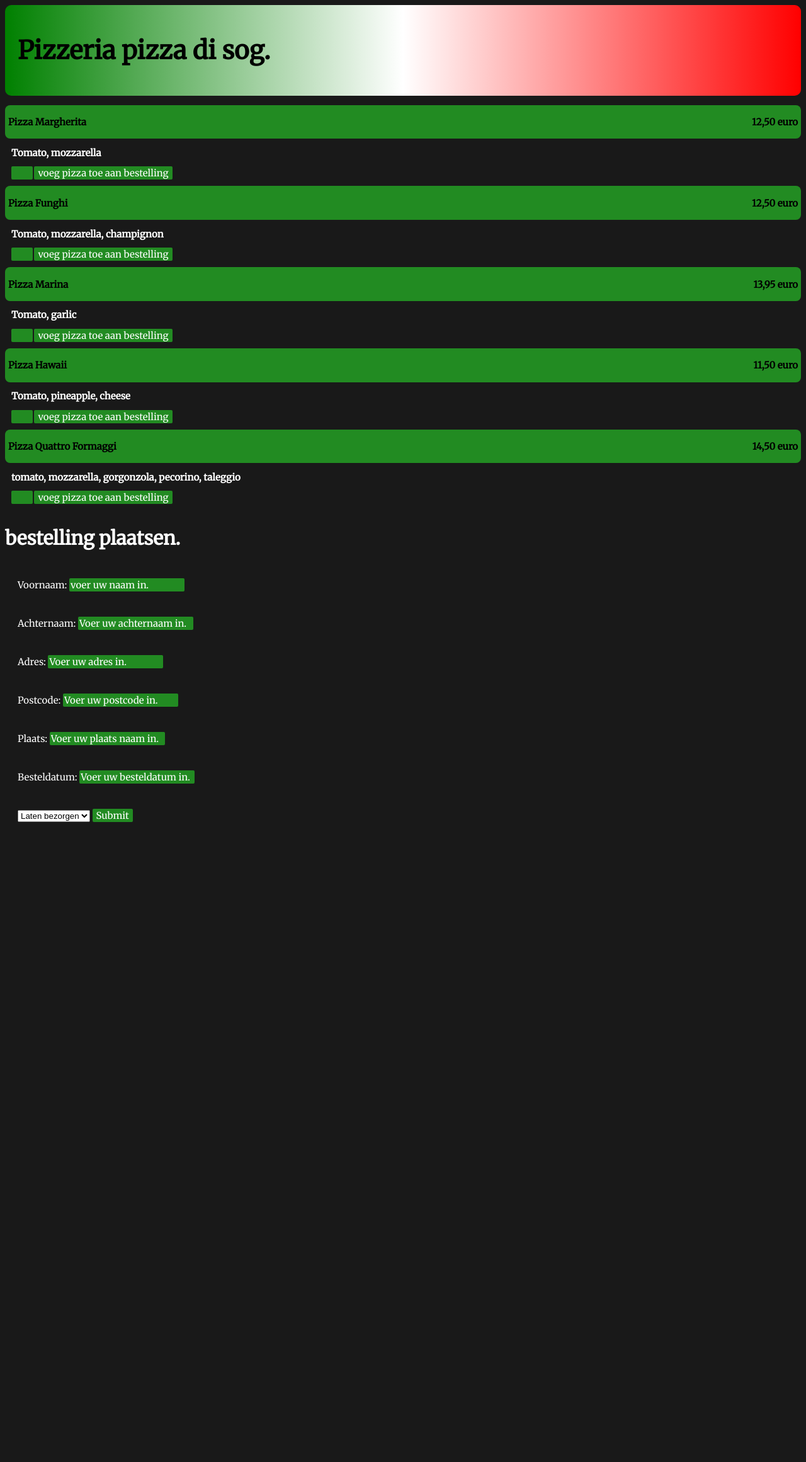
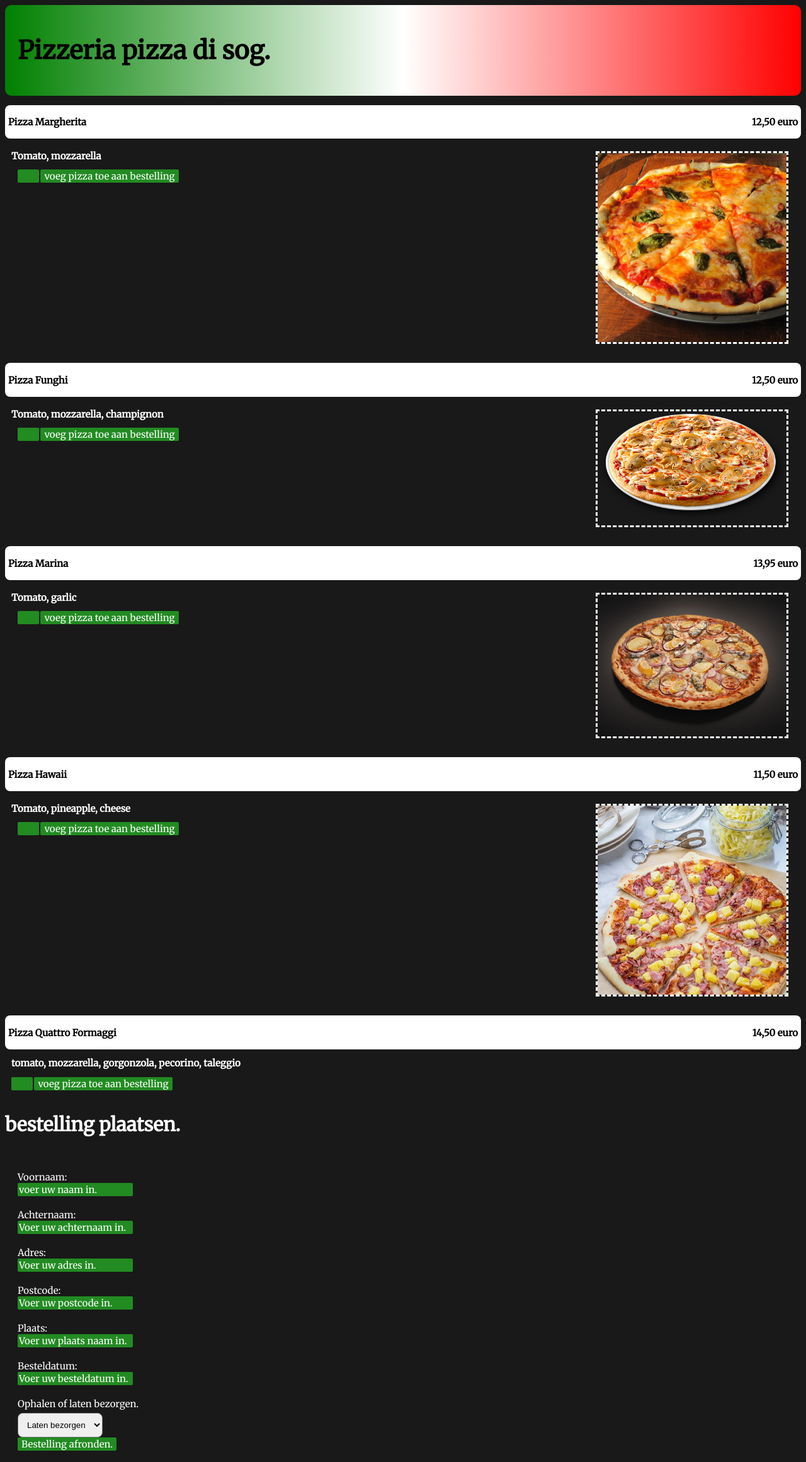
Before and after one commit to TamasssH/OpdrBestellijst, a PHP site: page / in a window 1280 px wide. Shown: the whole page at 63% size. Before the commit the page ends 1305 px from the top, so only its background shows below. Run offline with PHP 8.4, Linux system fonts and the light colour scheme.

Commit message:
images+layout

```diff
--- a/index.php
+++ b/index.php
@@ -15,15 +15,21 @@
     </div>
 
     <div class="fonts">
+
         <div class="bestelLijst">
             <div><h2>Pizza Margherita</h2></div>
             <div><h2>12,50 euro</h2></div>
         </div>
-        <div class="pizzaInfo"><h2>Tomato, mozzarella</h2></div>
 
-        <div class="buttons">
+        <div class="bestelLijst1">
+            <div class="pizzaInfo">
+                <h2>Tomato, mozzarella</h2>
+                <div>
                     <input type="number" class="bestelButton1">
                     <input type="submit" name="voegtoe" value="voeg pizza toe aan bestelling">
+                </div>
+            </div>
+            <img src="source/margherita.jpg" alt="pizza margherita.">
         </div>
 
 
@@ -31,33 +37,51 @@
             <div ><h2>Pizza Funghi</h2></div>
             <div ><h2>12,50 euro</h2></div>
         </div>
-        <div class="pizzaInfo"><h2>Tomato, mozzarella, champignon</h2></div>
 
-        <div class="buttons">
+        <div class="bestelLijst1">
+            <div class="pizzaInfo">
+                <h2>Tomato, mozzarella, champignon</h2>
+                <div>
                     <input type="number" class="bestelButton1">
                     <input type="submit" name="voegtoe" value="voeg pizza toe aan bestelling">
                 </div>
+            </div>
+            <img src="source/funghi.png" alt="pizza funghi">
+        </div>
+
+
 
         <div class="bestelLijst">
             <div><h2>Pizza Marina</h2></div>
             <div><h2>13,95 euro</h2></div>
         </div>
-        <div class="pizzaInfo"><h2>Tomato, garlic</h2></div>
 
-        <div class="buttons">
+        <div class="bestelLijst1">
+            <div class="pizzaInfo">
+                <h2>Tomato, garlic</h2>
+                <div>
                     <input type="number" class="bestelButton1">
                     <input type="submit" name="voegtoe" value="voeg pizza toe aan bestelling">
                 </div>
+            </div>
+            <img src="source/marina.jpg" alt="pizza marina">
+        </div>
+
 
         <div class="bestelLijst">
             <div><h2>Pizza Hawaii</h2></div>
             <div><h2>11,50 euro</h2></div>
         </div>
-        <div class="pizzaInfo"><h2>Tomato, pineapple, cheese</h2></div>
 
-        <div class="buttons">
+        <div class="bestelLijst1">
+            <div class="pizzaInfo">
+                <h2>Tomato, pineapple, cheese</h2>
+                <div>
                     <input type="number" class="bestelButton1">
                     <input type="submit" name="voegtoe" value="voeg pizza toe aan bestelling">
+                </div>
+            </div>
+            <img src="source/hawaii.jpg" alt="pizza hawaii">
     </div>
 
         <div class="bestelLijst">
@@ -66,54 +90,56 @@
         </div>
         <div class="pizzaInfo"><h2>tomato, mozzarella, gorgonzola, pecorino, taleggio</h2></div>
 
-        <div class="buttons">
+        <div>
             <input type="number" class="bestelButton1">
             <input type="submit" name="voegtoe" value="voeg pizza toe aan bestelling">
         </div>
     </div>
 
-    <div>
+    <div class="bestelForm">
         <h2 class="bestelInfo">bestelling plaatsen.</h2>
 
         <form action="" method="post" class="form1">
+
             <div class="form">
-                <label for="fname">Voornaam: </label>
-                <input type="text" id="fname" name="fname" placeholder="voer uw naam in."><br />
+                <div><label for="fname">Voornaam: </label></div>
+                <div><input type="text" id="fname" name="fname" placeholder="voer uw naam in." required><br /></div>
+            </div>
+
+
+
+            <div class="form">
+                <div><label for="lname">Achternaam: </label></div>
+                <div><input type="text" id="lname" name="lname" placeholder="Voer uw achternaam in." required><br /></div>
             </div>
 
             <div class="form">
-                <label for="lname">Achternaam: </label>
-                <input type="text" id="lname" name="lname" placeholder="Voer uw achternaam in."><br />
+                <div><label for="adres" >Adres: </label></div>
+                <div><input type="text" id="adres" name="adres" placeholder="Voer uw adres in." required><br /></div>
             </div>
 
             <div class="form">
-                <label for="adres" >Adres: </label>
-                <input type="text" id="adres" name="adres" placeholder="Voer uw adres in."><br />
+                <div><label for="postcode">Postcode: </label></div>
+                <div><input type="text" id="postcode" name="postcode" placeholder="Voer uw postcode in." required><br /></div>
             </div>
 
             <div class="form">
-                <label for="postcode">Postcode: </label>
-                <input type="text" id="postcode" name="postcode" placeholder="Voer uw postcode in."><br />
+                <div><label for="plaats">Plaats: </label></div>
+                <div><input type="text" id="plaats" name="plaats" placeholder="Voer uw plaats naam in." required><br /></div>
             </div>
 
             <div class="form">
-                <label for="plaats">Plaats: </label>
-                <input type="text" id="plaats" name="plaats" placeholder="Voer uw plaats naam in."><br />
+                <div><label for="besteldatum">Besteldatum: </label></div>
+                <div><input type="text" id="besteldatum" name="besteldatum" placeholder="Voer uw besteldatum in." required><br /></div>
             </div>
 
             <div class="form">
-                <label for="besteldatum">Besteldatum: </label>
-                <input type="text" id="besteldatum" name="besteldatum" placeholder="Voer uw besteldatum in."><br />
-            </div>
-
-            <div class="form">
-                <label for="bezorgKeuze"></label>
-                    <select>
+                <label for="bezorgKeuze">Ophalen of laten bezorgen.</label>
+                    <select class="form1">
                         <option value="bezorgen">Laten bezorgen</option>
                         <option value="afhalen">Afhalen</option>
-                        <br />
                     </select>
-                <input type="submit">
+                <input type="submit" value="Bestelling afronden.">
             </div>
 
         </form>
--- a/style.css
+++ b/style.css
@@ -20,7 +20,7 @@ body{
     margin-top:10px;
     flex-direction:row;
     justify-content: space-between;
-    background-color:forestgreen;
+    background-color:white;
     border-radius:8px;
 }
 .fonts {
@@ -68,14 +68,19 @@ input:active{
     font-family: inherit;
     font-size: 15px;
     border-radius:2px;
-    margin:20px;
+    margin-top:20px;
+    margin-left:10px;
+
 }
 
 .form1{
     display:flex;
     flex-direction:column;
     justify-content: space-between;
-    padding:none;
+    padding:10px;
+    margin-top:5px;
+    flex-direction:column;
+    border-radius:8px;
 }
 
 .bestelInfo{
@@ -85,3 +90,30 @@ input:active{
     font-size: 30px;
     border-radius:2px;
 }
+
+.bestelForm{
+    width:fit-content;
+}
+
+.optionB {
+    color:white;
+    font-family: inherit;
+    font-size: 15px;
+    border-radius:2px;
+    margin-left:10px;
+    margin-top:20px;
+}
+
+img{
+    width: 300px;
+    border-style:dashed;
+    border-color:white;
+    margin:20px;
+
+}
+
+.bestelLijst1{
+    display:flex;
+    flex-direction: row;
+    justify-content: space-between;
+}
```
Also changed, not shown: source/funghi.png (added), source/hawaii.jpg (added), source/margherita.jpg (added), source/marina.jpg (added). Lines whose indentation alone changed are shown as unchanged.
